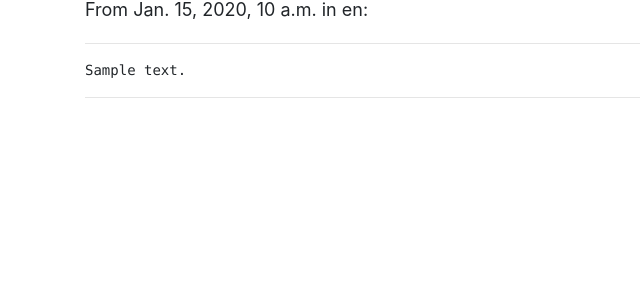
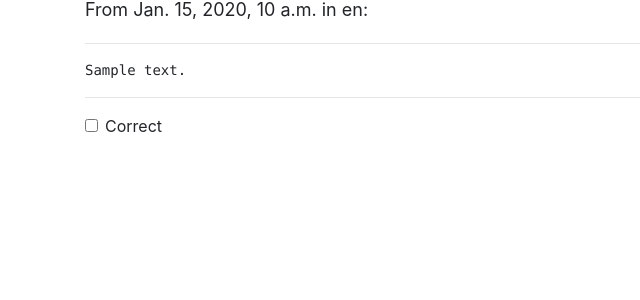
Before and after one commit to pauljickling/whiteboard, a Django app: template problems/templates/problems/answers.html in a window 1280 px wide. Shown: the part 127-427 px from the top of the page, without its empty margins (0-640 px from the left). Run offline with Django 3.2, Linux system fonts and the light colour scheme; the template is opened without the code that fills it: most values are stand-ins (such as "Sample title", 1, 10 or a date in 2020); some libraries are stand-ins or nearby versions.

Commit message:
Added non-functional checkbox

```diff
--- a/problems/templates/problems/answers.html
+++ b/problems/templates/problems/answers.html
@@ -19,6 +19,12 @@
 			<hr/>
 			<pre>{{i.answer|linebreaksbr}}</pre>
 			<hr/>
+			<form>
+				<div class="form-group form-check">
+					<input type="checkbox" class="form-check-input" id="{{i.answer_date}}">
+					<label class="form-check-label" for="{{i.answer_date}}">Correct</label>
+				</div>
+			</form>
 
 			{% endfor %}
 		</div>
```
